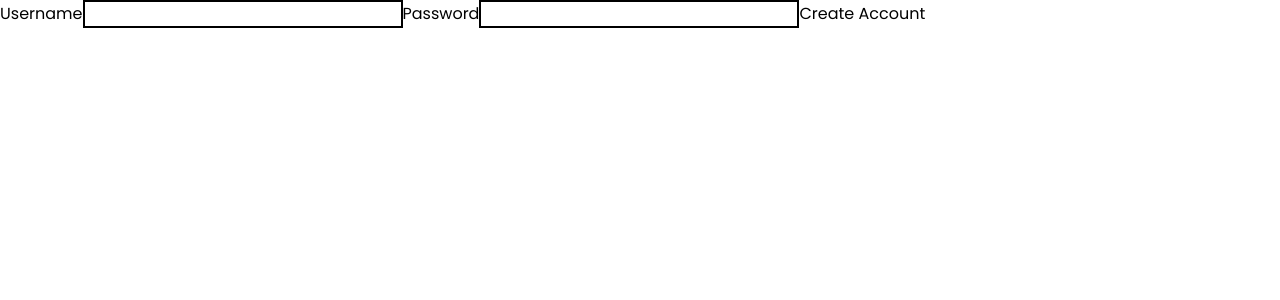
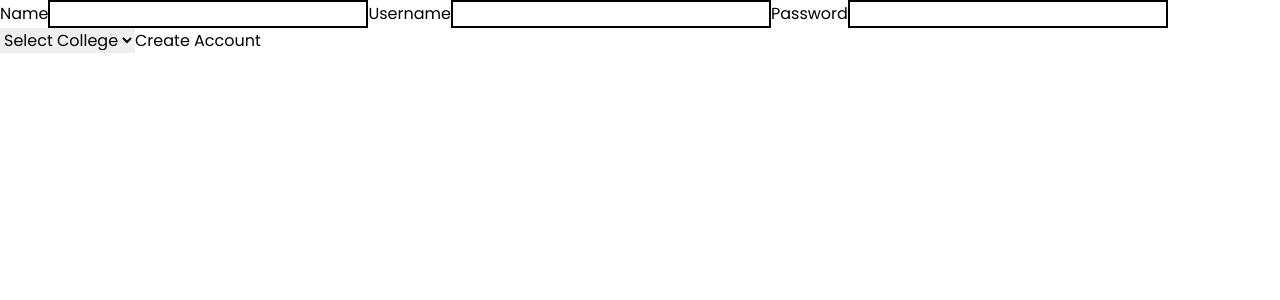
Before and after one commit to kirtanchandak/CampusEats, a React (Create React App) app: page /signup in a window 1280 px wide. Shown: the top 300 px of the page. Built offline with nearby package versions, Linux system fonts and the light colour scheme.

Commit message:
college and name input stored

```diff
--- a/src/pages/SignUp.js
+++ b/src/pages/SignUp.js
@@ -4,6 +4,9 @@ import axios from "axios";
 function SignUp() {
   const [username, setUsername] = useState("");
   const [password, setPassword] = useState("");
+  const [college, setCollege] = useState("");
+  const [name, setName] = useState("");
+  console.log(college);
 
   const handleSumbit = async (e) => {
     e.preventDefault();
@@ -11,6 +14,8 @@ function SignUp() {
       await axios.post("http://localhost:5000/auth/register", {
         username,
         password,
+        college,
+        name,
       });
 
       alert("Account created successfully");
@@ -21,6 +26,14 @@ function SignUp() {
   return (
     <div>
       <form action="" onSubmit={handleSumbit}>
+        <label htmlFor="">Name</label>
+        <input
+          type="text"
+          name="name"
+          id="name"
+          className="border-2 border-black"
+          onChange={(e) => setName(e.target.value)}
+        />
         <label htmlFor="">Username</label>
         <input
           type="text"
@@ -37,6 +50,21 @@ function SignUp() {
           id="password"
           onChange={(e) => setPassword(e.target.value)}
         />
+        <select
+          name="college"
+          id="college"
+          placeholder="College"
+          onChange={(e) => setCollege(e.target.value)}
+          value={college}
+        >
+          <option value="" disabled selected>
+            Select College
+          </option>
+          <option>BITS, Pliani</option>
+          <option>LMNIIT, Jaipur</option>
+          <option>VIT, Vellore</option>
+          <option>LPU, Punjab</option>
+        </select>
         <button>Create Account</button>
       </form>
     </div>
```
Also changed, not shown: 2 other files (tests, documents, lock files or other folders).
